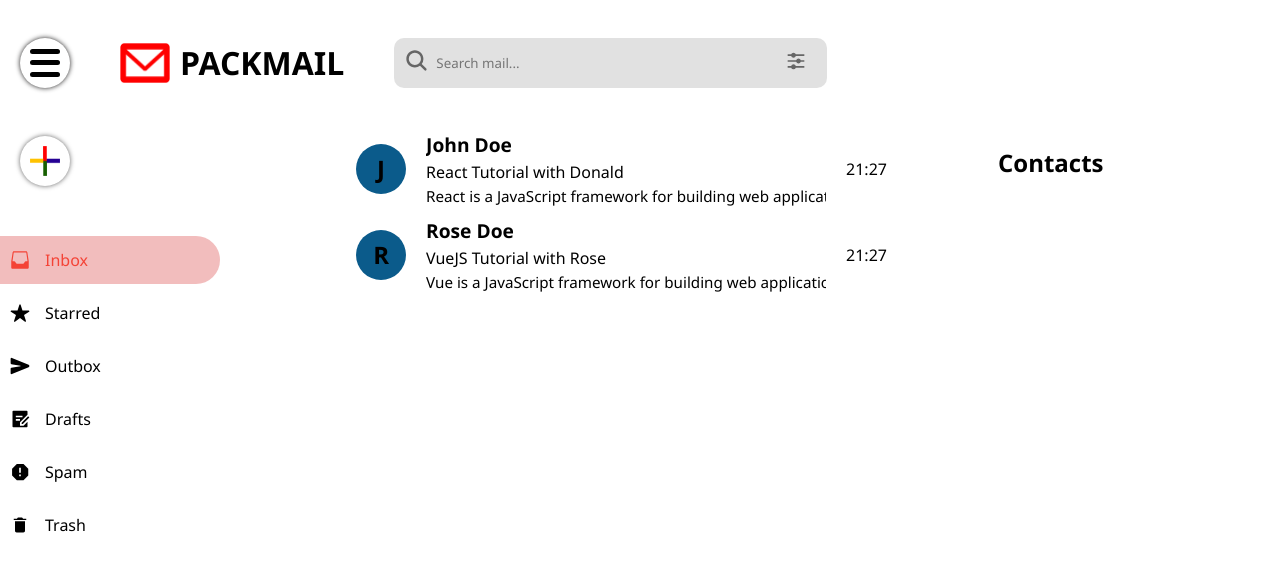
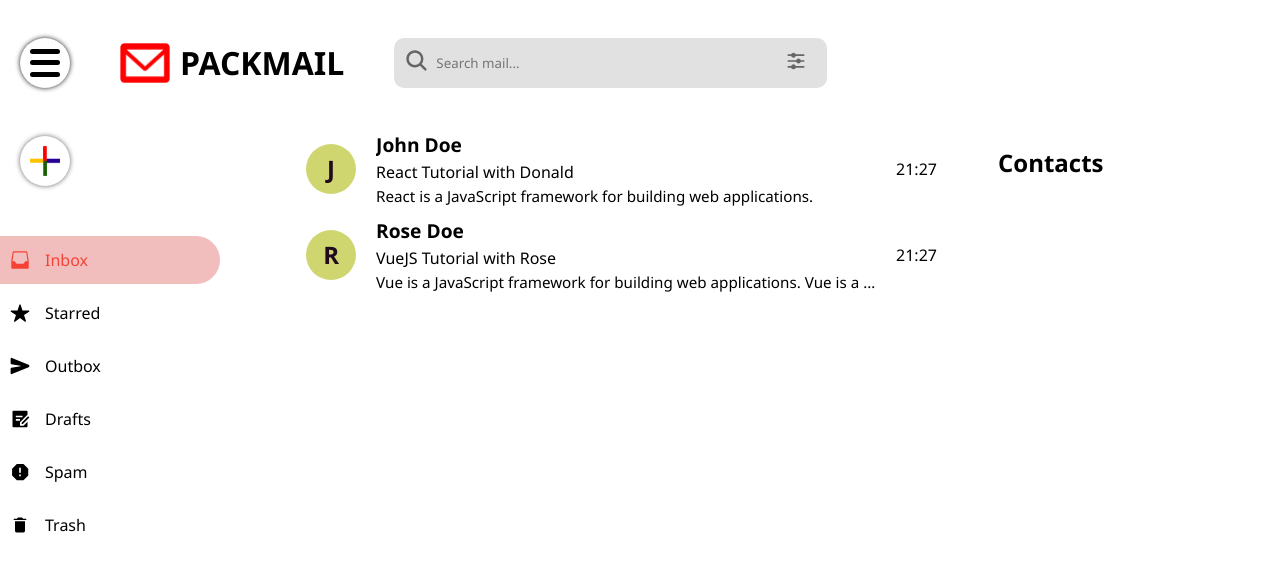
Before and after one commit to Xyzeebit/compass-mail-app, a React (Create React App) app in the folder client/: page /mail/inbox in a window 1280 px wide. Shown: the top 572 px of the page. Built offline with nearby package versions, Linux system fonts and the light colour scheme.

Commit message:
setup clear mail button

```diff
--- /dev/null
+++ b/client/src/components/EmptyList.jsx
@@ -0,0 +1,10 @@
+import { IoMailOpenSharp } from "react-icons/io5"
+
+export default function EmptyList({ text }) {
+    return (
+        <div className="empty-list">
+            <IoMailOpenSharp color="#666" />
+            <p>{text}</p>
+        </div>
+    )
+}
--- a/client/src/components/List.jsx
+++ b/client/src/components/List.jsx
@@ -1,18 +1,20 @@
 import { useState, useEffect } from 'react'
 
-import { IoStarSharp } from "react-icons/io5";
 import { IoMdTrash } from 'react-icons/io';
-import { IoShareSocial } from 'react-icons/io5';
+import { IoShareSocial, IoClose } from "react-icons/io5";
 import { GoStar } from 'react-icons/go';
 import Message from "./Message";
+import EmptyList from './EmptyList';
 
 export default function List({ list, marked, dispatch }) {
     return (
         <>
             {<Actions marked={() => {
                 return list.filter(i => i.isMarked === true )
-            } } dispatch={dispatch} />}
-            {list.map((message) => {
+            }} dispatch={dispatch} />}
+
+            {list.length > 0 ?
+                (list.map((message) => {
                 return (
                   <Message
                     message={message}
@@ -20,8 +22,8 @@ export default function List({ list, marked, dispatch }) {
                     key={message.id}
                   />
                 );
-            }
-            )}
+            })) : ( <EmptyList text="Your inbox is empty" /> )
+        }
         </>
     )
 }
@@ -37,11 +39,14 @@ const Actions = ({ marked, dispatch }) => {
     }
     const deleteMarked = () => {
         setAction(DELETE);
-        dispatch({ type: "EMPTY_MARKED" });
+        dispatch({ type: "DELETE_MARKED" });
     }
     const shareMarked = () => {
         setAction(SHARE);
         dispatch({ type: "EMPTY_MARKED" });
+    }
+    const clearMarked = () => {
+        dispatch({ type: 'EMPTY_MARKED'})
     }
 
     useEffect(() => {
@@ -69,6 +74,10 @@ const Actions = ({ marked, dispatch }) => {
       <article className={`marked ${marked().length > 0 ? "show-marked" : ""}`}>
         <p>{marked() ? marked().length : 0} items selected</p>
 
+        <button onClick={clearMarked} title="Clear selections">
+          <IoClose size={25} />
+        </button>
+
         <button onClick={deleteMarked} title="Delete all selections">
           <IoMdTrash size={25} />
         </button>
--- a/client/src/components/Message.jsx
+++ b/client/src/components/Message.jsx
@@ -35,6 +35,7 @@ const Time = ({ time }) => {
 
 const Icon = ({ id, type, sender, isMarked, dispatch }) => {
   const firstLetter = sender.substring(0, 1).toUpperCase();
+  const colors = ['#d4793d', '#8abcdb', '#2140db', '#479167', '#cfd66f'];
   const markMessage = (evt) => {
     evt.preventDefault();
     dispatch({ type: "TOGGLE_MARK", id });
@@ -44,7 +45,9 @@ const Icon = ({ id, type, sender, isMarked, dispatch }) => {
       <div className="side front">
         <GoCheck color="#fff" size={25} />
       </div>
-      <div className="side back"><span>{firstLetter}</span></div>
+      <div className="side back" style={{ backgroundColor: colors[4], color: '#210a1e' }}>
+        <span>{firstLetter}</span>
+      </div>
     </div>
   );
 };
--- a/client/src/reducer/reducer.js
+++ b/client/src/reducer/reducer.js
@@ -59,6 +59,9 @@ function mailsReducer(state, action) {
                 }
             }
             return state;
+        case 'DELETE_MARKED':
+            state = state.filter(i => (i.isMarked === undefined || i.isMarked !== true));
+            return state;
         default: return state;
     }
 }
--- a/client/src/styles/list.css
+++ b/client/src/styles/list.css
@@ -8,14 +8,13 @@ section.list {
     display: flex;
     justify-content: center;
     align-items: center;
-    /* box-shadow: 0px 0px 3px #666; */
+    margin: 0 auto;
 }
 .icon {
     margin: 10px 15px 10px 15px;
     width: 50px;
     height: 50px;
     border-radius: 100px;
-    /* border: 2px solid #ccc; */
     position: relative;
     transition: all 400ms linear;
     transform-style: preserve-3d;
@@ -29,10 +28,8 @@ section.list {
 }
 .front {
     border-radius: 100px;
-
     position: absolute;
     transform: rotateY(180deg);
-    /* background-color: rgb(228, 58, 16); */
     background-color: #f44336;
     display: flex;
     justify-content: center;
@@ -43,7 +40,7 @@ section.list {
     border-radius: 100px;
     font-weight: 700;
     font-size: 1.5rem;
-    background-color: #0b5b8b;
+    /* background-color: #0b5b8b; */
     display: flex;
     justify-content: center;
     align-items: center;
@@ -66,9 +63,10 @@ section.list {
 }
 .message-summary {
     overflow: hidden;
-    width: 400px;
+    width: 500px;
     text-overflow: ellipsis;
     white-space: nowrap;
+    /* margin: 0 auto; */
 }
 .message-summary h2 {
     font-size: 1.2rem;
@@ -81,9 +79,15 @@ section.list {
 .mail-head a .message-summary h3 {
     font-size: 1rem;
     font-weight: 500;
+    white-space: nowrap;
+    text-overflow: ellipsis;
+    overflow: hidden;
 }
 .message-summary p {
     font-size: 0.95rem;
+    white-space: nowrap;
+    text-overflow: ellipsis;
+    overflow: hidden;
 }
 .time {
     font-weight: 500;
```
